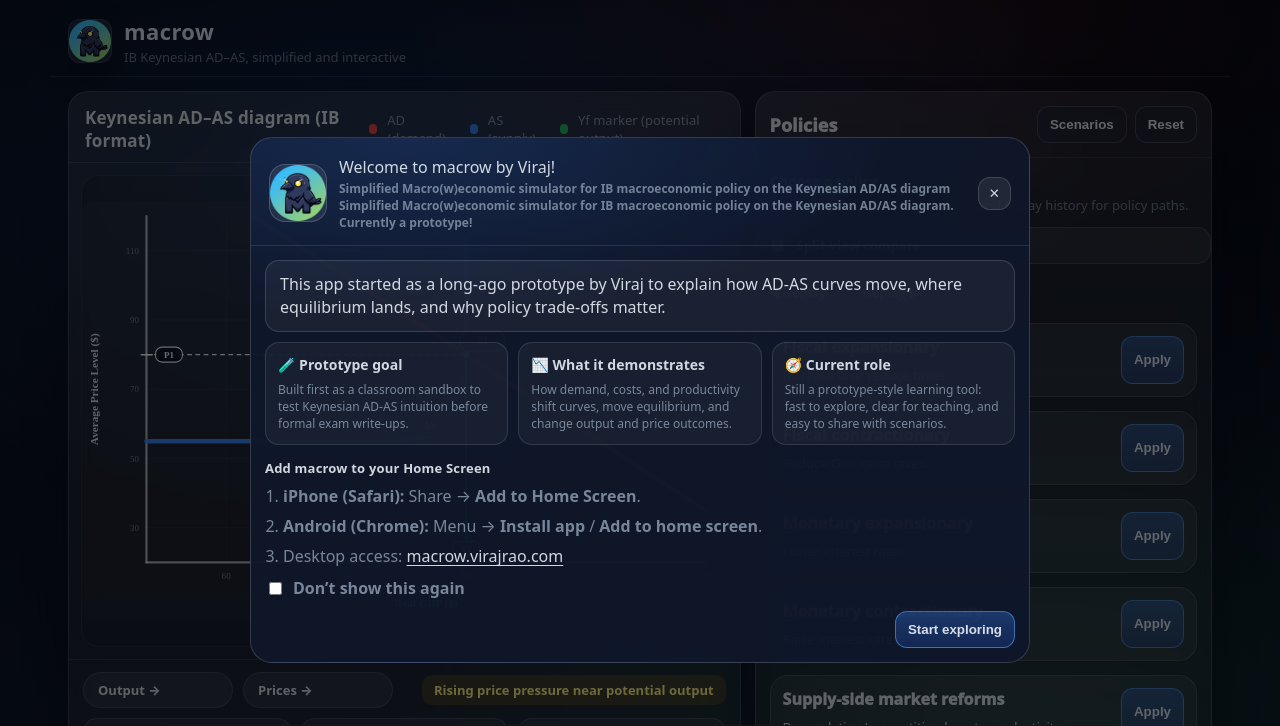
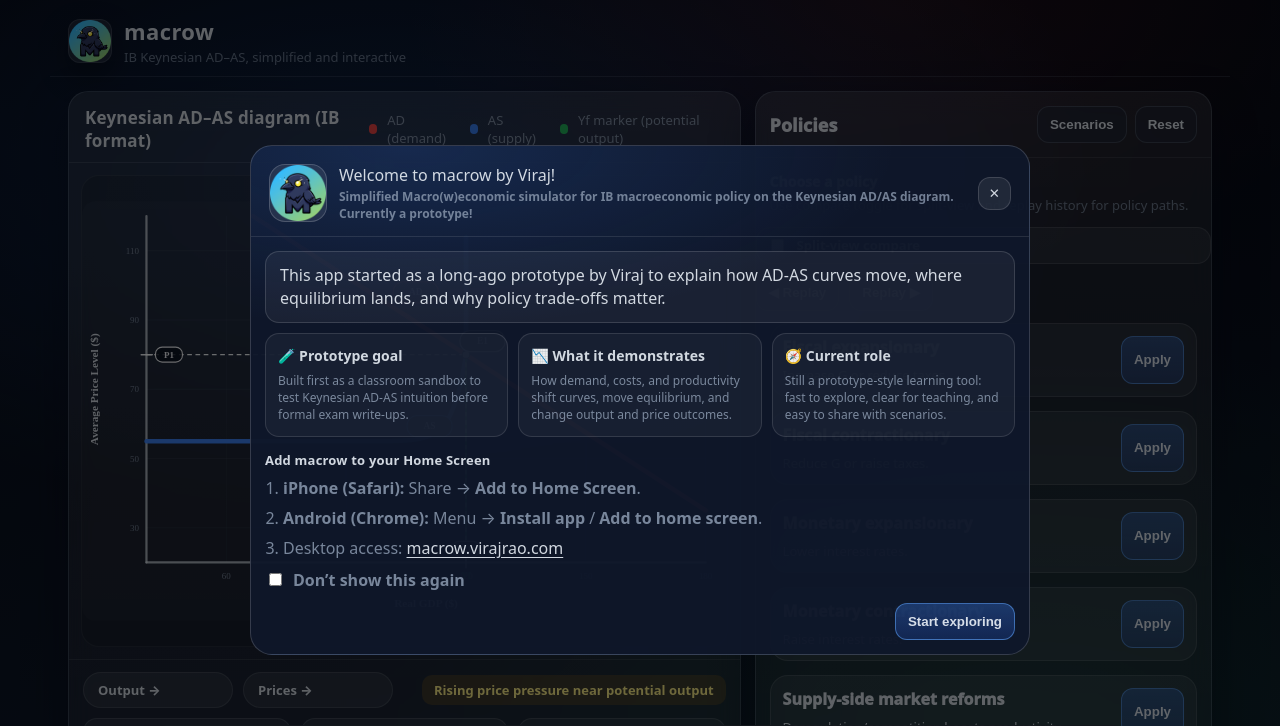
Before and after one commit to VirajRao10/macrow, a website with bundled scripts: page index.html in a window 1280 px wide. Shown: the top 726 px of the page. Built offline with nearby package versions, Linux system fonts and the light colour scheme.

Commit message:
Update index.html

```diff
--- a/index.html
+++ b/index.html
@@ -145,7 +145,6 @@
           <div>
             <div id="welcomeTitle" class="modalTitle">Welcome to macrow by Viraj!</div>
             <div style="margin-top:2px; font-size:12px; color: rgba(148,163,184,0.75); font-weight:700;">
-              Simplified Macro(w)economic simulator for IB macroeconomic policy on the Keynesian AD/AS diagram<br />
               Simplified Macro(w)economic simulator for IB macroeconomic policy on the Keynesian AD/AS diagram. Currently a prototype!
             </div>
           </div>
```
